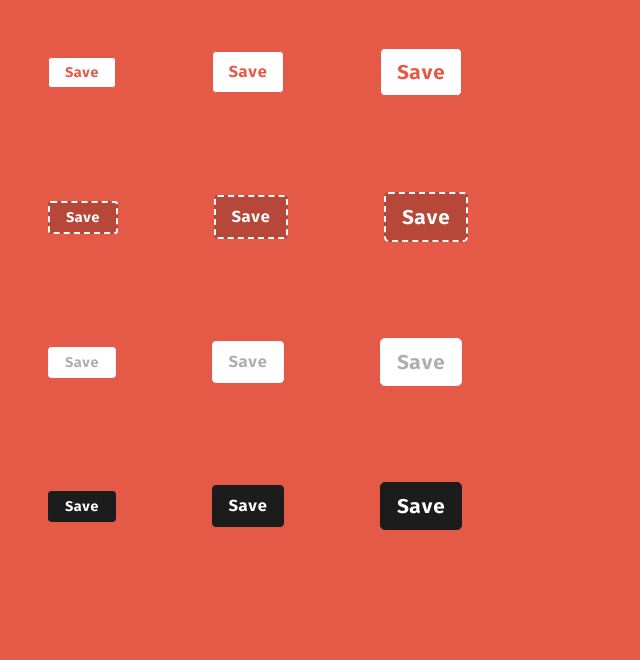
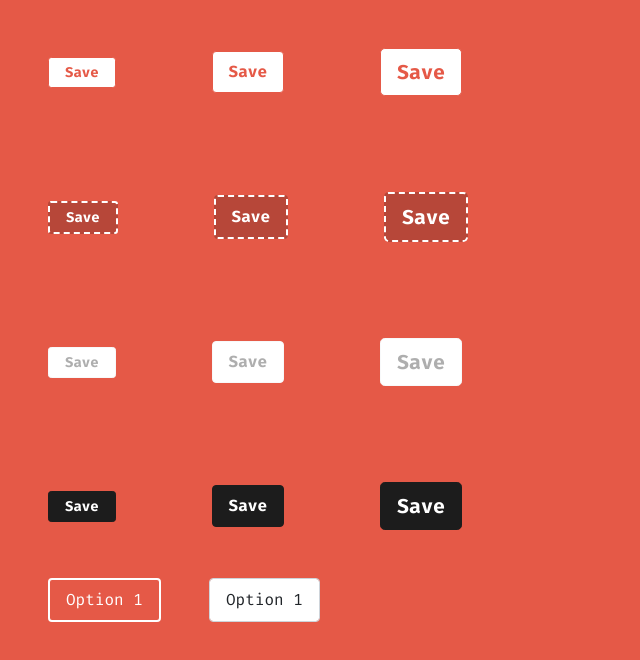
Before and after one commit to filipemelo2002/time-boxing, a React (Create React App) app: page / in a window 1280 px wide. Shown: the top 660 px of the page, without its empty margins (0-640 px from the left). Built offline with nearby package versions, Linux system fonts and the light colour scheme.

Commit message:
TB-4 Create initial select

```diff
--- a/src/App.js
+++ b/src/App.js
@@ -1,3 +1,4 @@
+import Select from "./components/Select";
 function App() {
   return (
     <div>
@@ -16,6 +17,26 @@ function App() {
       <button className="m-5 btn btn-sm btn-dark">Save</button>
       <button className="m-5 btn btn-dark">Save</button>
       <button className="m-5 btn btn-lg btn-dark">Save</button>
+      <br />
+      <div className="d-flex mx-5">
+        <Select
+          className="select select-primary w-auto "
+          data={[
+            { name: "Option 1", value: "1" },
+            { name: "Option 2", value: "2" },
+            { name: "Option 3", value: "3" },
+          ]}
+        />
+
+        <Select
+          className="select select-secondary w-auto mx-5"
+          data={[
+            { name: "Option 1", value: "1" },
+            { name: "Option 2", value: "2" },
+            { name: "Option 3", value: "3" },
+          ]}
+        />
+      </div>
     </div>
   );
 }
--- /dev/null
+++ b/src/components/Select.js
@@ -0,0 +1,13 @@
+const Select = ({ data = [], value, onChange, className, ...props }) => {
+  return (
+    <select className={`form-control ${className}`} {...props}>
+      {data.map((item, index) => (
+        <option key={String(index)} value={item.value}>
+          {item.name}
+        </option>
+      ))}
+    </select>
+  );
+};
+
+export default Select;
--- a/src/styles/_custom.scss
+++ b/src/styles/_custom.scss
@@ -35,3 +35,17 @@ body {
     border: 2px dashed $white;
   }
 }
+
+.select {
+  cursor: pointer;
+  padding: $btn-padding-y $btn-padding-x;
+}
+.select-primary {
+  background-color: transparent;
+  border: 2px solid $white;
+  color: $white;
+  &:hover, &:active, &:focus {
+    background-color: transparent;
+  }
+
+}
```
